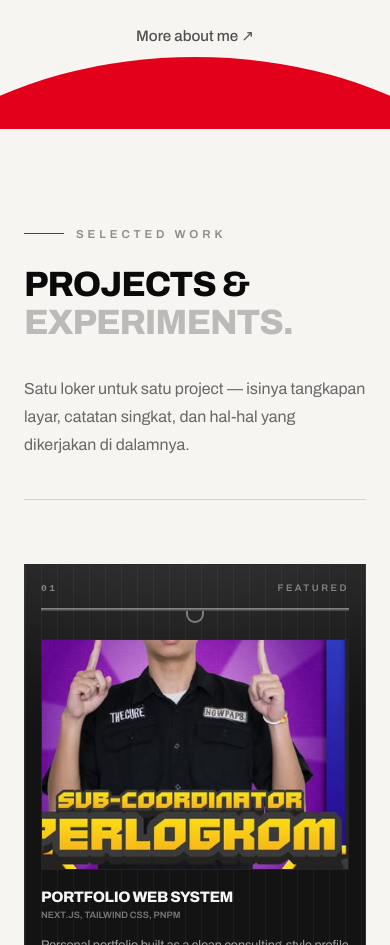
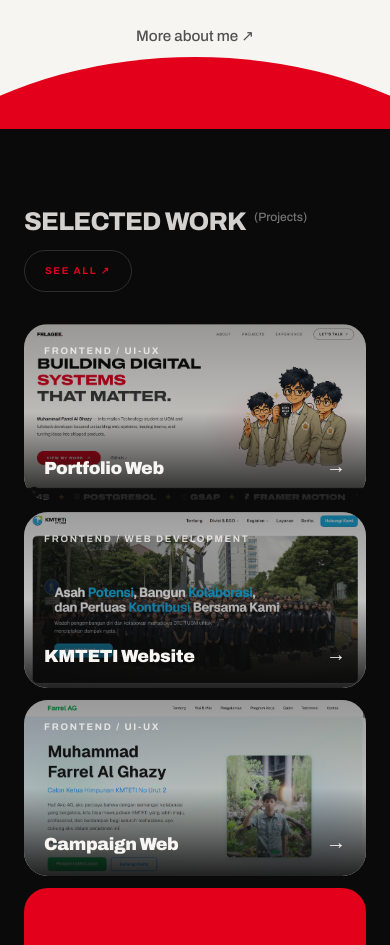
Before and after one commit to Yeypayeyy/Porto-Web, a Next.js app: page / in a window 390 px wide. Shown: the part 1708-2653 px from the top of the page. Built offline with nearby package versions, Linux system fonts and the light colour scheme.

Commit message:
project section fix

```diff
--- a/src/app/globals.css
+++ b/src/app/globals.css
@@ -1398,119 +1398,3 @@
     @apply font-sans;
   }
 }
-
-
-/* Locker Room ----------------------------------------------------- */
-
-.locker-room {
-  display: grid;
-  gap: 0.55rem;
-  grid-template-columns: repeat(auto-fit, minmax(13rem, 1fr));
-}
-
-/* One bay: brushed metal back panel, kit hanging inside. */
-.locker {
-  background:
-    linear-gradient(180deg, rgba(255, 255, 255, 0.06), transparent 32%),
-    repeating-linear-gradient(
-      90deg,
-      rgba(255, 255, 255, 0.045) 0 1px,
-      transparent 1px 16px
-    ),
-    #131313;
-  border: 1px solid rgba(255, 255, 255, 0.09);
-  display: flex;
-  flex-direction: column;
-  isolation: isolate;
-  min-height: 26rem;
-  overflow: hidden;
-  position: relative;
-  transition:
-    transform 0.5s cubic-bezier(0.22, 1, 0.36, 1),
-    border-color 0.5s ease,
-    box-shadow 0.5s ease;
-}
-
-.locker:hover,
-.locker:focus-visible {
-  border-color: color-mix(in srgb, var(--rossoneri) 65%, transparent);
-  box-shadow: 0 34px 60px -30px rgba(0, 0, 0, 0.85);
-  outline: none;
-  transform: translateY(-8px);
-}
-
-/* Overhead strip light, brighter when the bay is active. */
-.locker::before {
-  background: radial-gradient(
-    130% 55% at 50% -12%,
-    rgba(255, 255, 255, 0.2),
-    transparent 72%
-  );
-  content: "";
-  inset: 0;
-  opacity: 0.45;
-  pointer-events: none;
-  position: absolute;
-  transition: opacity 0.5s ease;
-  z-index: 2;
-}
-
-.locker:hover::before,
-.locker:focus-visible::before {
-  opacity: 1;
-}
-
-.locker-rail {
-  background: linear-gradient(
-    180deg,
-    rgba(255, 255, 255, 0.5),
-    rgba(255, 255, 255, 0.1)
-  );
-  height: 3px;
-}
-
-/* Hook the print hangs from. */
-.locker-hook {
-  border: 2px solid rgba(255, 255, 255, 0.4);
-  border-top: none;
-  border-radius: 0 0 999px 999px;
-  height: 0.7rem;
-  width: 1.1rem;
-}
-
-/* The project print pinned in the bay: grey until the bay is active. */
-.locker-photo {
-  filter: grayscale(1) contrast(1.05);
-  transition:
-    filter 0.5s ease,
-    transform 0.5s cubic-bezier(0.22, 1, 0.36, 1);
-}
-
-.locker:hover .locker-photo,
-.locker:focus-visible .locker-photo {
-  filter: grayscale(0);
-  transform: translateY(-3px);
-}
-
-.locker-floor {
-  background: linear-gradient(180deg, currentColor 0 45%, rgba(0, 0, 0, 0.5));
-  box-shadow: 0 24px 36px -22px rgba(0, 0, 0, 0.6);
-  height: 0.85rem;
-}
-
-/* No hover on touch: one bay per row, prints already in colour. */
-@media (max-width: 767px) {
-  .locker-room {
-    grid-template-columns: minmax(0, 1fr);
-  }
-
-  .locker {
-    min-height: auto;
-  }
-
-  .locker-photo {
-    filter: none;
-  }
-}
-
-/* End Locker Room ------------------------------------------------- */
--- a/src/components/sections/ProjectsSection.tsx
+++ b/src/components/sections/ProjectsSection.tsx
@@ -2,128 +2,99 @@
 import Image from "next/image";
 import { projects } from "@/data/portfolio";
 import { Reveal } from "@/components/motion/Reveal";
-import { TextReveal } from "@/components/motion/TextReveal";
+
+const arrow = (
+  <span
+    aria-hidden="true"
+    className="shrink-0 text-xl transition-transform duration-300 group-hover:translate-x-1"
+  >
+    →
+  </span>
+);
 
 export function ProjectsSection() {
+  const [lead, ...rest] = projects;
+
   return (
     <section
       id="projects"
-      className="relative bg-bone px-6 py-24 text-ink md:px-12 md:py-32"
+      className="relative bg-ink px-6 py-20 text-bone md:px-12 md:py-24"
     >
-      <div className="mx-auto max-w-[94rem]">
-        <div className="flex flex-col justify-between gap-8 border-b border-ink/15 pb-10 md:flex-row md:items-end">
-          <div>
-            <Reveal
-              className="mb-6 flex items-center gap-3 text-[0.72rem] font-semibold uppercase tracking-[0.34em] text-ink/45"
+      <div className="mx-auto max-w-[72rem]">
+        <Reveal className="flex flex-wrap items-center justify-between gap-4 pb-8">
+          <h2 className="font-display text-[clamp(1.6rem,4vw,3rem)] font-black uppercase leading-none tracking-[-0.03em] text-bone/85">
+            Selected Work
+            <span className="ml-2 align-top font-sans text-xs font-medium normal-case tracking-normal text-bone/45">
+              (Projects)
+            </span>
+          </h2>
+          <Link
+            href="/projects"
+            className="rounded-full border border-bone/15 px-5 py-3 text-[0.62rem] font-bold uppercase tracking-[0.16em] text-rossoneri transition-colors hover:border-rossoneri hover:bg-rossoneri hover:text-bone"
           >
-              <span className="h-px w-10 bg-rossoneri" />
-              Selected Work
-            </Reveal>
-            <TextReveal
-              as="h2"
-              className="font-display text-[clamp(2.2rem,5vw,4rem)] font-black uppercase leading-[0.98] tracking-[-0.03em]"
-            >
-              <span className="block overflow-hidden pb-[0.1em]">
-                <span data-line className="block">Projects &amp;</span>
-              </span>
-              <span className="block overflow-hidden pb-[0.1em]">
-                <span data-line className="block text-ink/25">experiments.</span>
-              </span>
-            </TextReveal>
-          </div>
-          <Reveal className="max-w-sm" delay={0.1}>
-            <p className="text-base leading-7 text-ink/60">
-              Satu loker untuk satu project — isinya tangkapan layar, catatan
-              singkat, dan hal-hal yang dikerjakan di dalamnya.
-            </p>
-          </Reveal>
-        </div>
-
-        <Reveal className="mt-16" delay={0.05}>
-          <div className="locker-room">
-            {projects.map((project, index) => {
-              const number = String(index + 1).padStart(2, "0");
-              return (
-                <Link
-                  key={project.slug}
-                  href={`/projects/${project.slug}`}
-                  className="locker group text-bone"
-                >
-                  <div className="relative z-[3] flex flex-1 flex-col p-4">
-                    <div className="flex items-center justify-between text-[0.6rem] font-semibold uppercase tracking-[0.26em] text-bone/45">
-                      <span className="font-mono tabular-nums">{number}</span>
-                      <span>{project.tag}</span>
-                    </div>
-
-                    {/* Rail the print hangs from */}
-                    <div className="locker-rail mt-3" />
-                    <div className="locker-hook mx-auto" />
-
-                    <div className="locker-photo relative mt-4 aspect-[4/3] w-full overflow-hidden border border-white/10 bg-black/50">
-                      {project.image ? (
-                        <Image
-                          src={project.image}
-                          alt=""
-                          fill
-                          sizes="(max-width: 767px) 100vw, 20vw"
-                          className="object-cover"
-                        />
-                      ) : (
-                        <span className="grid h-full place-items-center px-3 text-center text-[0.58rem] font-semibold uppercase tracking-[0.22em] text-bone/35">
-                          {project.tag}
-                        </span>
-                      )}
-                    </div>
-
-                    <h3 className="mt-5 font-display text-[0.95rem] font-black uppercase leading-tight tracking-[0.01em]">
-                      {project.title}
-                    </h3>
-                    <p className="mt-1 text-[0.58rem] font-semibold uppercase tracking-[0.18em] text-bone/45">
-                      {project.status}
-                    </p>
-
-                    <p className="mt-3 text-[0.78rem] leading-5 text-bone/65">
-                      {project.summary}
-                    </p>
-
-                    <div className="mt-4 flex flex-wrap gap-1.5">
-                      {project.points.map((point) => (
-                        <span
-                          key={point}
-                          className="border border-bone/20 px-2 py-1 text-[0.55rem] font-semibold uppercase tracking-[0.12em] text-bone/55"
-                        >
-                          {point}
-                        </span>
-                      ))}
-                    </div>
-
-                    <span className="mt-auto flex items-center gap-2 pt-6 text-[0.62rem] font-bold uppercase tracking-[0.18em] text-bone/70 transition-colors duration-300 group-hover:text-rossoneri">
-                      Lihat project
-                      <span
-                        aria-hidden="true"
-                        className="transition-transform duration-300 group-hover:translate-x-1"
-                      >
-                        ↗
-                      </span>
-                    </span>
-                  </div>
+            See all ↗
           </Link>
-              );
-            })}
-          </div>
-          <div className="locker-floor text-ink/85" />
         </Reveal>
 
-        <Reveal className="mt-12" delay={0.1}>
+        <Reveal delay={0.05}>
+          <div className="grid gap-3 md:grid-cols-3 md:grid-rows-2">
+            {lead && <ProjectCard project={lead} className="md:row-span-2" />}
+            {rest.map((project) => (
+              <ProjectCard key={project.slug} project={project} />
+            ))}
+
             <Link
               href="/projects"
-            className="hero-link-underline inline-flex items-center gap-3 text-sm font-bold uppercase tracking-[0.16em] text-ink"
+              className="group flex min-h-[11rem] flex-col justify-end gap-6 rounded-[1.5rem] bg-rossoneri p-6 text-bone md:col-span-2"
             >
-            View all projects
-            <span aria-hidden="true">↗</span>
+              <span className="flex items-end justify-between gap-6">
+                <span className="font-display text-[clamp(1.4rem,2.6vw,2.1rem)] font-black leading-[0.95] tracking-[-0.02em]">
+                  Explore
+                  <br />
+                  All Projects
+                </span>
+                {arrow}
+              </span>
             </Link>
+          </div>
         </Reveal>
       </div>
     </section>
   );
 }
+
+function ProjectCard({
+  project,
+  className = "",
+}: {
+  project: (typeof projects)[number];
+  className?: string;
+}) {
+  return (
+    <Link
+      href={`/projects/${project.slug}`}
+      className={`group relative flex min-h-[11rem] flex-col justify-between overflow-hidden rounded-[1.5rem] bg-ink/60 p-5 ${className}`}
+    >
+      {project.image && (
+        <Image
+          src={project.image}
+          alt=""
+          fill
+          sizes="(max-width: 767px) 100vw, 33vw"
+          className="object-cover object-top transition-transform duration-700 ease-out group-hover:scale-[1.04]"
+        />
+      )}
+      <span className="absolute inset-0 bg-gradient-to-t from-ink/90 via-ink/25 to-ink/40" />
+
+      <span className="relative text-[0.6rem] font-bold uppercase tracking-[0.18em] text-bone/80">
+        {project.status}
+      </span>
+      <span className="relative flex items-end justify-between gap-4">
+        <span className="font-display text-[clamp(1.1rem,1.7vw,1.5rem)] font-black leading-tight tracking-[-0.02em]">
+          {project.title}
+        </span>
+        {arrow}
+      </span>
+    </Link>
+  );
+}
--- a/src/data/portfolio.ts
+++ b/src/data/portfolio.ts
@@ -22,13 +22,13 @@
 export const projects: Project[] = [
   {
     slug: "portfolio-web-system",
-    title: "Portfolio Web System",
+    title: "Portfolio Web ",
     tag: "Featured",
-    status: "Next.js, Tailwind CSS, pnpm",
+    status: "Frontend / UI-UX",
     summary:
       "Personal portfolio built as a clean consulting-style profile for projects, experience, and professional identity.",
     points: ["Dark editorial hero", "Project filtering", "Responsive section bands"],
-    image: "/images/Screenshot 2026-06-07 002808.png",
+    image: "/Project/porto.webp",
     detail: [
       "Built as a personal portfolio system that balances visual identity, professional storytelling, and a fast browsing experience.",
       "Structured the site around reusable section components, responsive layouts, and project/experience data that can keep growing over time.",
@@ -40,7 +40,7 @@
     slug: "kmteti-website",
     title: "KMTETI Website",
     tag: "Featured",
-    status: "KMTETI FT UGM, Website",
+    status: "Frontend / Web Development",
     summary:
       "Official organization website for KMTETI FT UGM, built to present profile information, divisions, activities, services, and news in a clear digital experience.",
     points: ["Next.js", "Tailwind CSS", "TypeScript"],
@@ -56,7 +56,7 @@
     slug: "campaign-web",
     title: "Campaign Web",
     tag: "Featured",
-    status: "Next.js, Tailwind CSS, TypeScript",
+    status: "Frontend / UI-UX",
     summary:
       "Campaign website designed to present candidate profile, vision and mission, experience, work programs, gallery, testimonials, and contact information in one focused page.",
     points: ["Next.js", "Tailwind CSS", "TypeScript"],
@@ -67,36 +67,6 @@
       "Used a responsive visual system so gallery, testimonials, and program information stay polished on small screens.",
     ],
     featured: true,
-  },
-  {
-    slug: "event-logistics-operating-flow",
-    title: "Event Logistics Operating Flow",
-    tag: "Operations",
-    status: "TETI LabSkill, Technocorner, Teknik Fair",
-    summary:
-      "A structured coordination flow for logistics, equipment, consumption, guest handling, and inter-division communication.",
-    points: ["Logistics mapping", "Stakeholder handling", "Execution control"],
-    detail: [
-      "Created an operating flow for event logistics so equipment, consumption, guest needs, and inter-division communication could be tracked clearly.",
-      "Mapped responsibilities and checkpoints to reduce last-minute ambiguity during preparation and event execution.",
-      "Supported smoother coordination between teams by turning scattered needs into a shared working structure.",
-    ],
-    featured: false,
-  },
-  {
-    slug: "partnership-pipeline-framework",
-    title: "Partnership Pipeline Framework",
-    tag: "Partnership",
-    status: "UGM Blockchain Club",
-    summary:
-      "A partnership-oriented framework for managing outreach, relationship building, and external collaboration opportunities.",
-    points: ["Partner research", "Communication flow", "Value proposal"],
-    detail: [
-      "Built a partnership pipeline for identifying potential collaborators, preparing outreach, and tracking relationship progress.",
-      "Structured communication around clear value proposals so external partners could understand the benefit of collaboration quickly.",
-      "Helped make partnership work more repeatable by separating research, outreach, follow-up, and agreement stages.",
-    ],
-    featured: false,
   },
 ];
 
```
Also changed, not shown: public/Project/porto.webp (renamed from public/Project/image_53_4x.webp). Lines whose indentation alone changed are shown as unchanged.
